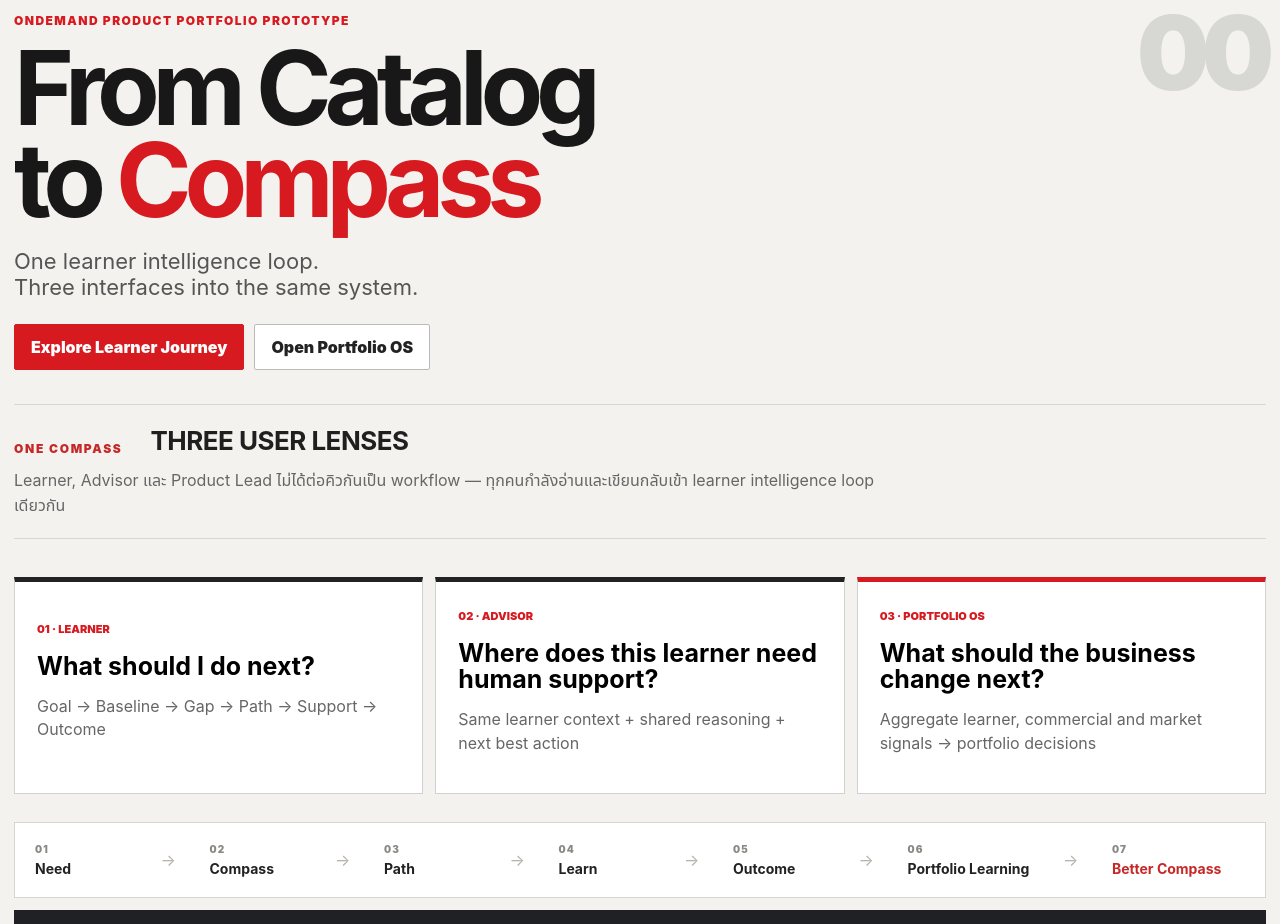
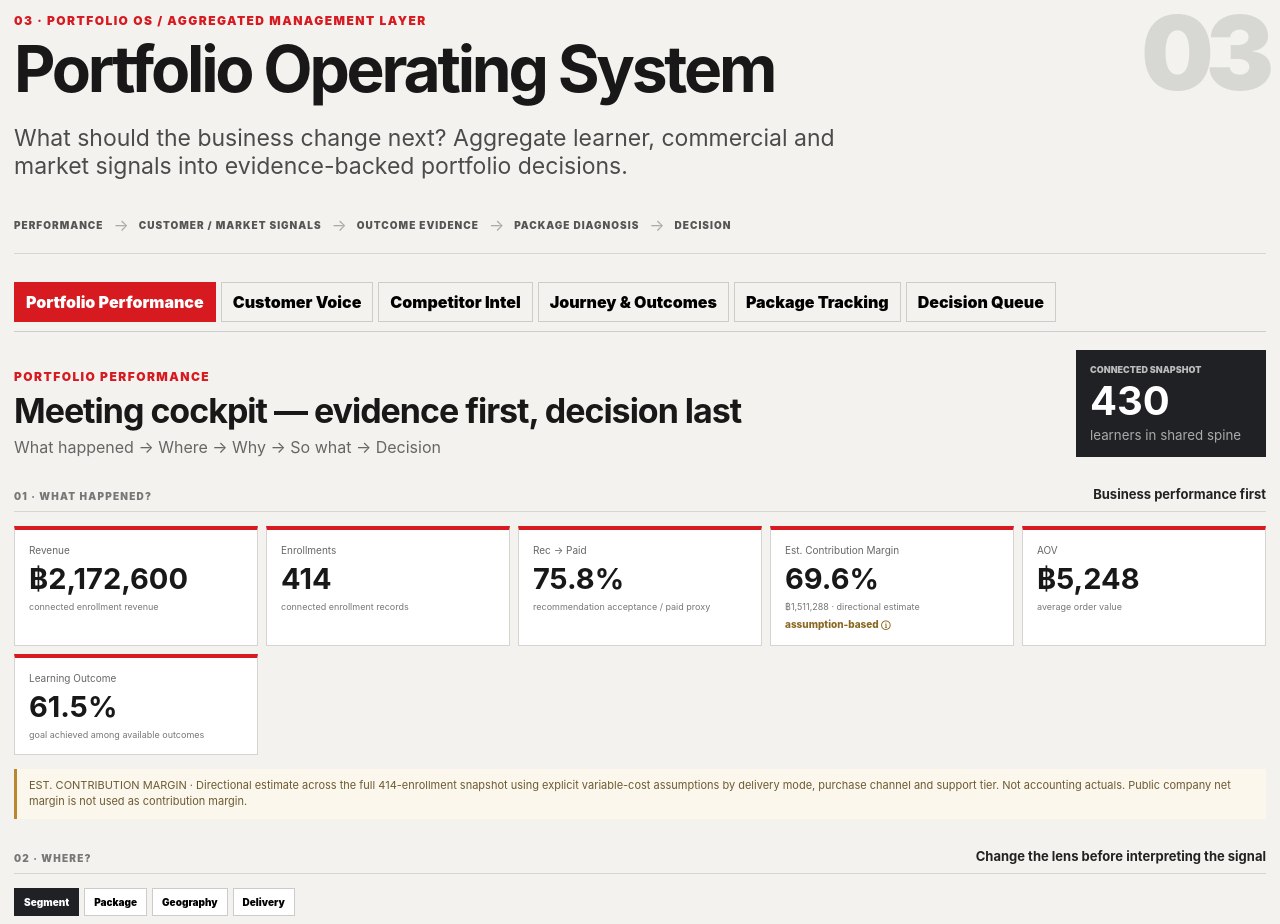
Before and after one commit to napasorn-tha/the-compass-prototype, a React (Vite) app: page / in a window 1280 px wide. Shown: the part 100-1024 px from the top of the page. Built offline with nearby package versions, Linux system fonts and the light colour scheme.

Commit message:
Reframe app around portfolio management

```diff
--- a/src/App.tsx
+++ b/src/App.tsx
@@ -19,71 +19,68 @@ const studentNav: { id: StudentPage; label: string }[] = [
 
 function Home({open}:{open:(mode:Mode)=>void}) {
   return (
-    <section className="page home-page">
-      <div className="home-hero">
+    <section className="page home-page portfolio-home">
+      <div className="home-hero portfolio-home-hero">
         <div>
-          <div className="eyebrow">ONDEMAND PRODUCT PORTFOLIO PROTOTYPE</div>
-          <h1>From Catalog<br/>to <span>Compass</span></h1>
-          <p>One learner intelligence loop.<br/>Three interfaces into the same system.</p>
+          <div className="eyebrow">ONDEMAND PRODUCT PORTFOLIO · INTERVIEW PROTOTYPE</div>
+          <h1>From Catalog<br/>to <span>Customer-Led Portfolio</span></h1>
+          <p>Start with learner needs. Read performance and market signals. Make portfolio decisions with clear ownership.</p>
           <div className="actions">
-            <button className="primary" onClick={()=>open('learner')}>Explore Learner Journey</button>
-            <button className="secondary" onClick={()=>open('portfolio')}>Open Portfolio OS</button>
+            <button className="primary" onClick={()=>open('portfolio')}>Open Portfolio Overview</button>
+            <button className="secondary" onClick={()=>open('learner')}>Explore Learner Journey</button>
           </div>
         </div>
-        <div className="home-number">00</div>
+        <div className="home-number">PORTFOLIO</div>
       </div>
 
-      <div className="home-system-title">
-        <span>ONE COMPASS</span>
-        <b>THREE USER LENSES</b>
-        <p>Learner, Advisor และ Product Lead ไม่ได้ต่อคิวกันเป็น workflow — ทุกคนกำลังอ่านและเขียนกลับเข้า learner intelligence loop เดียวกัน</p>
+      <div className="portfolio-home-section">
+        <div className="portfolio-home-heading">
+          <span>HOW THE PORTFOLIO IS MANAGED</span>
+          <h2>Customer need is the starting point — not the catalog.</h2>
+          <p>Use customer, commercial, outcome and market evidence together before changing the product portfolio.</p>
+        </div>
+        <div className="portfolio-home-steps">
+          <article><span>01</span><b>Understand learner need</b><p>Goal, baseline, gap, constraints and willingness to pay.</p></article>
+          <article><span>02</span><b>Read performance</b><p>Revenue, conversion, margin direction, outcome and delivery mix.</p></article>
+          <article><span>03</span><b>Compare the market</b><p>Know where we are strong, where competitors are clearer, and where demand is moving.</p></article>
+          <article><span>04</span><b>Decide the portfolio</b><p>Keep, grow, reposition, route better, merge, replace or retire with impact in view.</p></article>
+          <article><span>05</span><b>Assign and review</b><p>Give the right Product Manager a clear direction, then review the effect of the decision.</p></article>
+        </div>
       </div>
 
-      <div className="three-layer">
-        <button onClick={()=>open('learner')}>
-          <span>01 · LEARNER</span>
-          <b>What should I do next?</b>
-          <p>Goal → Baseline → Gap → Path → Support → Outcome</p>
-        </button>
-        <button onClick={()=>open('advisor')}>
-          <span>02 · ADVISOR</span>
-          <b>Where does this learner need human support?</b>
-          <p>Same learner context + shared reasoning + next best action</p>
-        </button>
-        <button onClick={()=>open('portfolio')}>
-          <span>03 · PORTFOLIO OS</span>
-          <b>What should the business change next?</b>
-          <p>Aggregate learner, commercial and market signals → portfolio decisions</p>
-        </button>
-      </div>
-
-      <div className="shared-loop">
-        <div><span>01</span><b>Need</b></div>
-        <i>→</i>
-        <div><span>02</span><b>Compass</b></div>
-        <i>→</i>
-        <div><span>03</span><b>Path</b></div>
-        <i>→</i>
-        <div><span>04</span><b>Learn</b></div>
-        <i>→</i>
-        <div><span>05</span><b>Outcome</b></div>
-        <i>→</i>
-        <div><span>06</span><b>Portfolio Learning</b></div>
-        <i>→</i>
-        <div><span>07</span><b>Better Compass</b></div>
+      <div className="supporting-demo-section">
+        <div className="supporting-demo-copy">
+          <span>SUPPORTING WALKTHROUGHS</span>
+          <h2>See the customer-oriented logic behind the portfolio.</h2>
+          <p>These interactive views visualize how learner needs could translate into recommendations and where an advisor may intervene. They support the portfolio story; they are not proposed replacements for existing learner systems.</p>
+        </div>
+        <div className="supporting-demo-cards">
+          <button onClick={()=>open('learner')}>
+            <span>LEARNER JOURNEY · DEMO</span>
+            <b>Need → Gap → Recommended Path → Outcome</b>
+            <p>Walk through one learner and see how three product options are recommended from context and readiness.</p>
+            <strong>Explore learner journey →</strong>
+          </button>
+          <button onClick={()=>open('advisor')}>
+            <span>ADVISOR VIEW · DEMO</span>
+            <b>Human judgment when context matters</b>
+            <p>See what an advisor would need to review, override and feed back as a portfolio signal.</p>
+            <strong>View advisor intervention →</strong>
+          </button>
+        </div>
       </div>
 
       <div className="home-principle">
-        <b>CATALOG</b><span>เรามีอะไรขาย?</span><i>→</i>
-        <b>COMPASS</b><span>นักเรียนคนนี้ควรไปทางไหน?</span><i>→</i>
-        <b>PORTFOLIO OS</b><span>เราควรเปลี่ยนอะไร เพื่อให้ recommendation รอบถัดไปดีขึ้น?</span>
+        <b>LEARNER NEED</b><span>What problem are we solving?</span><i>→</i>
+        <b>PRODUCT CHOICE</b><span>Which existing path fits best?</span><i>→</i>
+        <b>PORTFOLIO DECISION</b><span>What should change, who owns it, and what is the impact?</span>
       </div>
     </section>
   )
 }
 
 export default function App() {
-  const [mode,setMode] = useState<Mode>('home')
+  const [mode,setMode] = useState<Mode>('portfolio')
   const [page,setPageState] = useState<StudentPage>('intro')
 
   const setPage = useCallback((next:StudentPage)=>{
@@ -101,9 +98,9 @@ export default function App() {
           <div className="spacer"/>
           {mode==='learner' && <nav className="desktop-nav">{studentNav.map(item=><button className={page===item.id?'active':''} key={item.id} onClick={()=>setPage(item.id)}>{item.label}</button>)}</nav>}
           <div className="mode-switch">
-            <button className={mode==='learner'?'active':''} onClick={()=>open('learner')}>Learner</button>
-            <button className={mode==='advisor'?'active':''} onClick={()=>open('advisor')}>Advisor</button>
-            <button className={mode==='portfolio'?'active':''} onClick={()=>open('portfolio')}>Portfolio OS</button>
+            <button className={mode==='portfolio'?'active':''} onClick={()=>open('portfolio')}>Portfolio</button>
+            <button className={mode==='learner'?'active':''} onClick={()=>open('learner')}>Learner demo</button>
+            <button className={mode==='advisor'?'active':''} onClick={()=>open('advisor')}>Advisor demo</button>
           </div>
         </div>
       </header>
```
